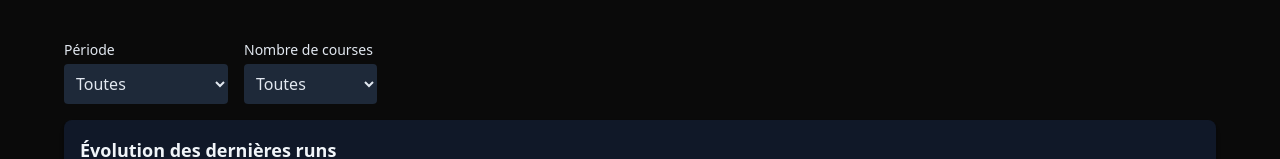
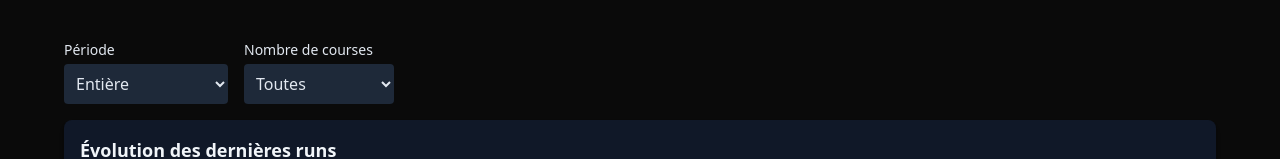
Before and after one commit to RemiPERRINELLE/nextjs-track-my-run, a Next.js app: page / in a window 1280 px wide. Shown: the part 152-311 px from the top of the page. Built offline with nearby package versions, Linux system fonts and the light colour scheme; no server answers.

Commit message:
Readme + Filters

```diff
--- a/src/components/RunsFilters.tsx
+++ b/src/components/RunsFilters.tsx
@@ -45,11 +45,11 @@ export const RunsFilters = () => {
                     value={periodFilter}
                     onChange={handlePeriodChange}
                 >
-                    <option value="all">Toutes</option>
+                    <option value="all">Entière</option>
                     <option value="7">7 derniers jours</option>
                     <option value="30">30 derniers jours</option>
                     <option value="90">90 derniers jours</option>
-                    <option value="custom">Personnalisé</option>
+                    <option value="custom">Personnalisée</option>
                 </select>
 
                 {showCustomDate && (
@@ -96,7 +96,7 @@ export const RunsFilters = () => {
                     <option value="5">5 dernières</option>
                     <option value="10">10 dernières</option>
                     <option value="20">20 dernières</option>
-                    <option value="custom">Personnalisé</option>
+                    <option value="custom">Personnalisées</option>
                 </select>
 
                 {showCustomCount && (
```
Also changed, not shown: 1 other file (tests, documents, lock files or other folders).
